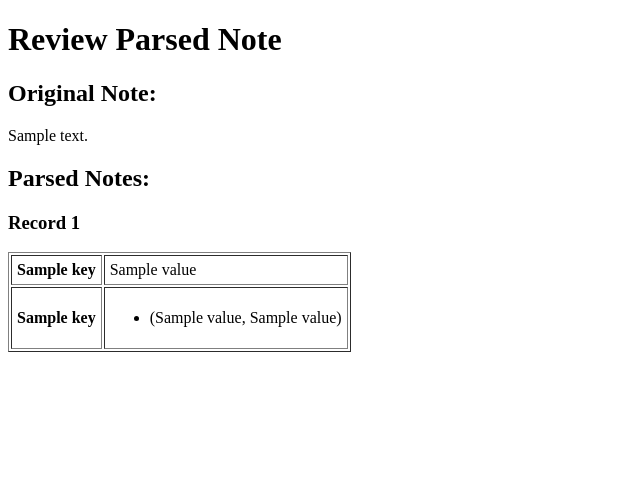
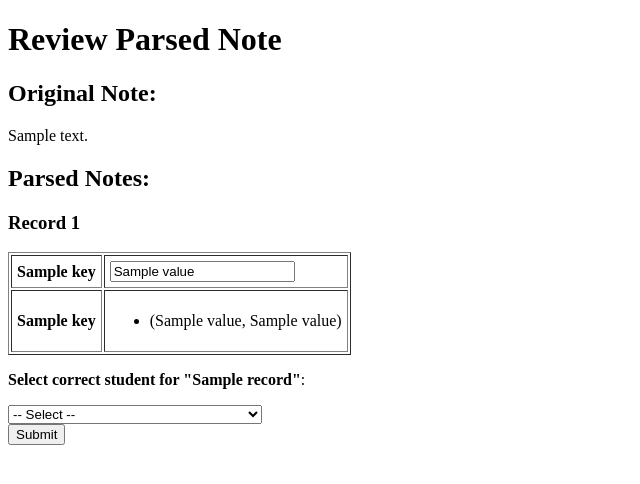
Before and after one commit to asimons92/PBJ, a Flask app: template templates/review.html in a window 1280 px wide. Shown: the top 484 px of the page, without its empty margins (0-640 px from the left). Run offline with Flask 3, Linux system fonts and the light colour scheme; the template is opened without the code that fills it: most values are stand-ins (such as "Sample title", 1, 10 or a date in 2020).

Commit message:
Working on inputs for review page. Refactoring validation and db adding for Flask, not quite tthere.

```diff
--- a/app.py
+++ b/app.py
@@ -1,5 +1,5 @@
 from flask import Flask, render_template, request
-from main import call_openai_function_call, match_id_with_name_web
+from main import call_openai_function_call, match_id_with_name_web, store_records_in_db, validate_behavior_records
 from toy_db import SessionLocal
 
 
@@ -30,26 +30,71 @@ def create_app():
         parsed_notes = call_openai_function_call(teacher_note)
 
         with SessionLocal() as session:
+            prepared_notes = []
             for record in parsed_notes:
                 match_result = match_id_with_name_web(record, session)
-                record["student_id"] = match_result["student_id"]
-                record["candidate_students"] = match_result["candidate_students"]
 
+                # split fields as before
+                simple, nested = split_notes(record)
 
-        # Process each record to split fields
-        prepared_notes = []
-        for record in parsed_notes:
-            simple, nested = split_notes(record)
-            prepared_notes.append({
-                "simple": simple,
-                "nested": nested
-            })
+                prepared_notes.append({
+                    "simple": simple,
+                    "nested": nested,
+                    "candidate_students": match_result["candidate_students"],
+                    "student_id": match_result["student_id"],
+                    "student_name": match_result["student_name"],
+                })
 
         return render_template(
             "review.html",
             original_note=teacher_note,
             parsed_notes=prepared_notes
         )
+
+    @app.route("/review",methods=["POST"])
+    def review():
+        from werkzeug.datastructures import MultiDict
+        from collections import defaultdict
+
+        form_data = MultiDict(request.form)
+
+        record_indices = set()
+        for key in form_data.keys():
+            if key.startswith("record_"):
+                parts = key.split("_")
+                if len(parts) >= 2:
+                    record_indices.add(int(parts[1]))
+
+
+        reconstructed_records = []
+
+        for idx in sorted(record_indices):
+                record = {}
+                prefix = f"record_{idx}_"
+
+                for key, value in form_data.items():
+                    if key.startswith(prefix):
+                        field_name = key[len(prefix):]
+                        record[field_name] = value.strip() if isinstance(value, str) else value
+
+                reconstructed_records.append(record)
+
+        original_note = form_data.get("original_note", "")
+
+        # Validate records
+        validated, failed = validate_behavior_records(reconstructed_records)
+
+        with SessionLocal() as session:
+            store_records_in_db(validated, session)
+            session.commit()
+
+        return render_template(
+            "confirm.html",
+            num_saved=len(validated),
+            num_failed=len(failed),
+            original_note=original_note
+        )
+
     return app
 
 if __name__ == "__main__":
--- a/templates/review.html
+++ b/templates/review.html
@@ -13,20 +13,28 @@
 
     <h2>Parsed Notes:</h2>
 
+<form method="post" action="/review">
     {% for record in parsed_notes %}
 <div>
     <h3>Record {{ loop.index }}</h3>
+
     <table border="1" cellpadding="5">
         <tbody>
-                {# First: simple (flat) fields #}
+            {# simple fields first #}
             {% for key, value in record.simple.items() %}
             <tr>
                 <td><strong>{{ key }}</strong></td>
-                    <td>{{ value }}</td>
+                <td>
+                    <input
+                    type="text"
+                    name="record_{{ loop.index0 }}_{{ key }}"
+                    value="{{ value }}"
+                    >
+                </td>
             </tr>
             {% endfor %}
 
-                {# Then: nested fields #}
+            {# nested fields #}
             {% for key, value in record.nested.items() %}
             <tr>
                 <td><strong>{{ key }}</strong></td>
@@ -34,10 +42,14 @@
                     {% if value is mapping %}
                     <table border="1" cellpadding="3">
                         {% for k, v in value.items() %}
-                            <tr>
-                                <td>{{ k }}</td>
-                                <td>{{ v }}</td>
-                            </tr>
+                        <div>
+                            <label>{{ k }}</label>
+                            <input
+                                type="text"
+                                name="record_{{loop.index0}}_{{key}}_{{k}}"
+                                value="{{v}}"
+                            >
+                        </div>
                         {% endfor %}
                     </table>
                     {% elif value is sequence and not value is string %}
@@ -54,7 +66,28 @@
             {% endfor %}
         </tbody>
     </table>
+
+    {% if record.candidate_students %}
+    <p><strong>Select correct student for "{{ record.student_name }}"</strong>:</p>
+    <select name="record_{{ loop.index0 }}_student_id">
+        <option value="">-- Select --</option>
+        {% for candidate in record.candidate_students %}
+        <option value="{{ candidate.id }}">{{ candidate.name }} ({{ candidate.similarity }}%)</option>
+        {% endfor %}
+    </select>
+    <input type="hidden" name="record_{{ loop.index0 }}_student_name" value="{{ record.student_name }}">
+    {% else %}
+    <p><em>Matched student: {{ record.student_name }}</em></p>
+    <input type="hidden" name="record_{{ loop.index0 }}_student_id" value="{{ record.student_id }}">
+    <input type="hidden" name="record_{{ loop.index0 }}_student_name" value="{{ record.student_name }}">
+    {% endif %}
+
+
 </div>
 {% endfor %}
+
+<button type="submit">Submit</button>
+</form>
+
 </body>
 </html>
```
Also changed, not shown: templates/confirm.html (added, +22 -0 lines), toy_canvas.db (added). Lines whose indentation alone changed are shown as unchanged.
